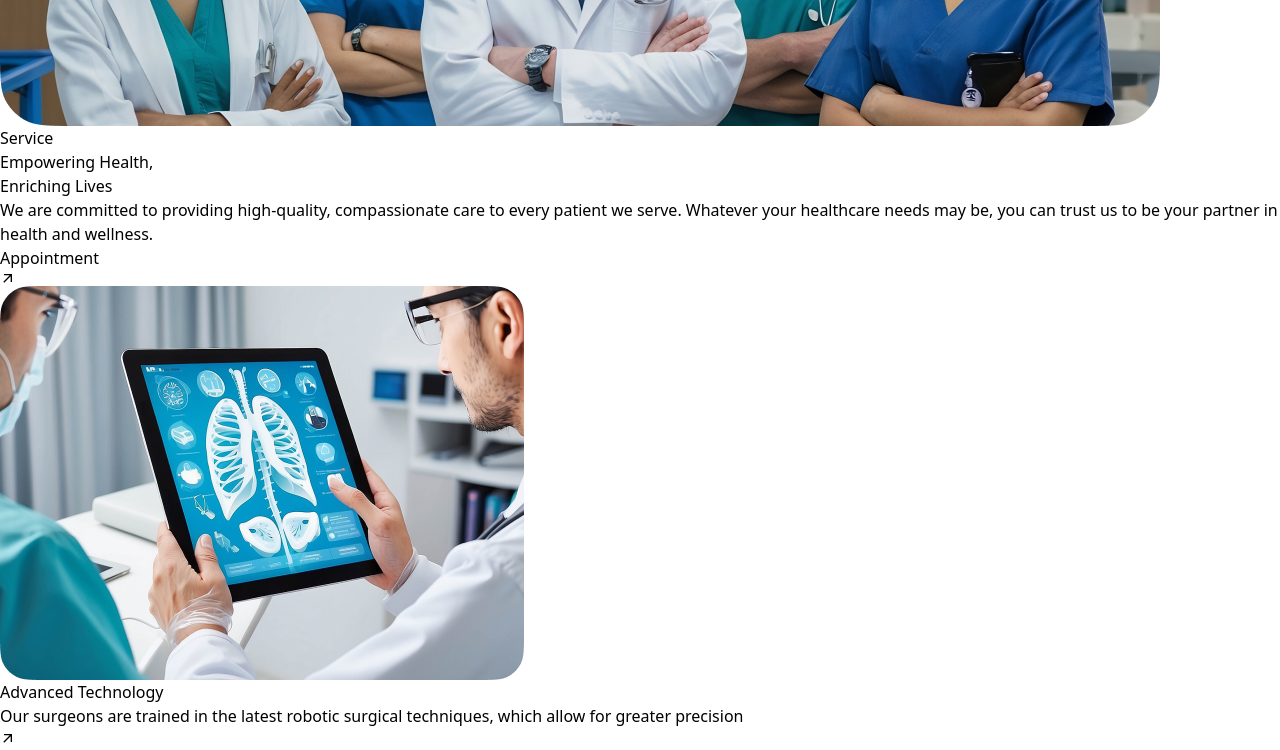
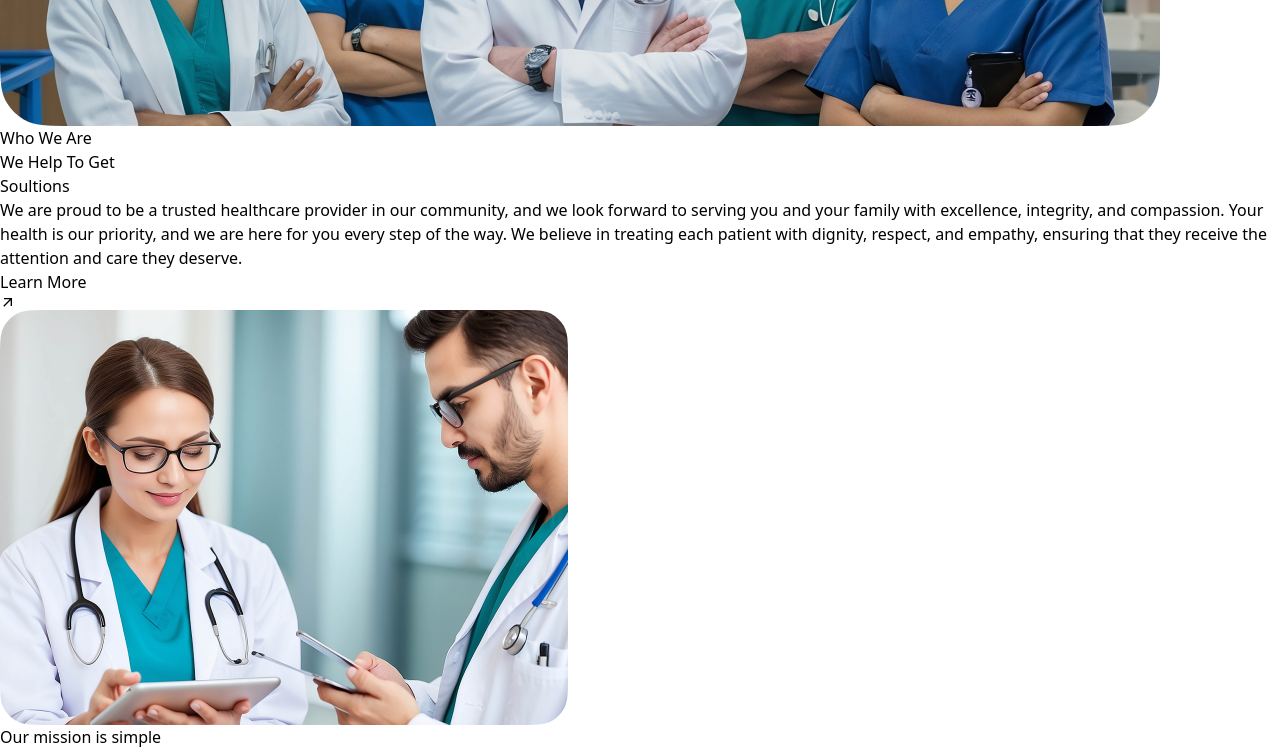
Before and after one commit to taiatulislam/codelabs-digital, a React (Vite) app: page / in a window 1280 px wide. Shown: the part 560-1310 px from the top of the page. Built offline with nearby package versions, Linux system fonts and the light colour scheme.

Commit message:
who we are section completed

```diff
--- a/src/App.jsx
+++ b/src/App.jsx
@@ -2,12 +2,14 @@ import Banner from "./components/Banner/Banner";
 import Footer from "./components/Footer/Footer";
 import Navbar from "./components/Navbar/Navbar";
 import Service from "./components/Service/Service";
+import WhoWeAre from "./components/WhoWeAre/WhoWeAre";
 
 function App() {
   return (
     <div className="">
       <Navbar></Navbar>
       <Banner></Banner>
+      <WhoWeAre></WhoWeAre>
       <Service></Service>
       <Footer></Footer>
     </div>
--- a/src/components/Service/Service.jsx
+++ b/src/components/Service/Service.jsx
@@ -6,10 +6,10 @@ import { MdOutlineArrowOutward } from "react-icons/md";
 const Service = () => {
   return (
     <div className="max-w-7xl mx-auto">
-      <div className="grid grid-rows-2 gap-5 p-10 rounded-xl">
+      <div className="grid grid-rows-2 gap-5 p-10 rounded-xl bg-[#FFFFF5]">
         <div className="grid grid-cols-2 gap-5">
           <div>
-            <p className="border border-[#4D4C7B] py-2 px-4 rounded-full text-[#020043] inline">
+            <p className="border border-[#4D4C7B] bg-[#FBFBFB] py-2 px-4 rounded-full text-[#020043] inline">
               Service
             </p>
             <p className="text-3xl text-[#020043] font-bold leading-10 my-6">
--- /dev/null
+++ b/src/components/WhoWeAre/WhoWeAre.jsx
@@ -0,0 +1,47 @@
+import { MdOutlineArrowOutward } from "react-icons/md";
+import weAre from "../../assets/weAre.png";
+
+const WhoWeAre = () => {
+  return (
+    <div className="max-w-7xl mx-auto py-28">
+      <div className="grid grid-cols-2 gap-5">
+        <div>
+          <p className="border border-[#4D4C7B] bg-[#FBFBFB] py-2 px-4 rounded-full text-[#020043] inline">
+            Who We Are
+          </p>
+          <p className="text-3xl text-[#020043] font-bold leading-10 my-6">
+            We Help To Get <br /> Soultions
+          </p>
+          <p className="text-[#4D4C7B] max-w-[440px]">
+            We are proud to be a trusted healthcare provider in our community,
+            and we look forward to serving you and your family with excellence,
+            integrity, and compassion. Your health is our priority, and we are
+            here for you every step of the way. We believe in treating each
+            patient with dignity, respect, and empathy, ensuring that they
+            receive the attention and care they deserve.
+          </p>
+          {/* Learn More Button */}
+          <div className="bg-[#FFC637] rounded-lg py-2 px-4 inline-flex gap-1 mt-8">
+            <button className="font-medium text-[#020043]">Learn More</button>
+            <MdOutlineArrowOutward className="text-xl" />
+          </div>
+        </div>
+        {/* Image */}
+        <div className="relative">
+          <img src={weAre} alt="We Are One" className="w-full" />
+          <div className="max-w-[350px] bg-[#343268] rounded-3xl text-[#F1FAFF] p-7 absolute -bottom-10 -left-20">
+            <h3 className="text-3xl font-semibold mb-4">
+              Our mission is simple
+            </h3>
+            <p>
+              To provide high-quality healthcare services that are accessible,
+              personalized, and patient-centered.
+            </p>
+          </div>
+        </div>
+      </div>
+    </div>
+  );
+};
+
+export default WhoWeAre;
```
Also changed, not shown: src/assets/weAre.png (added).
